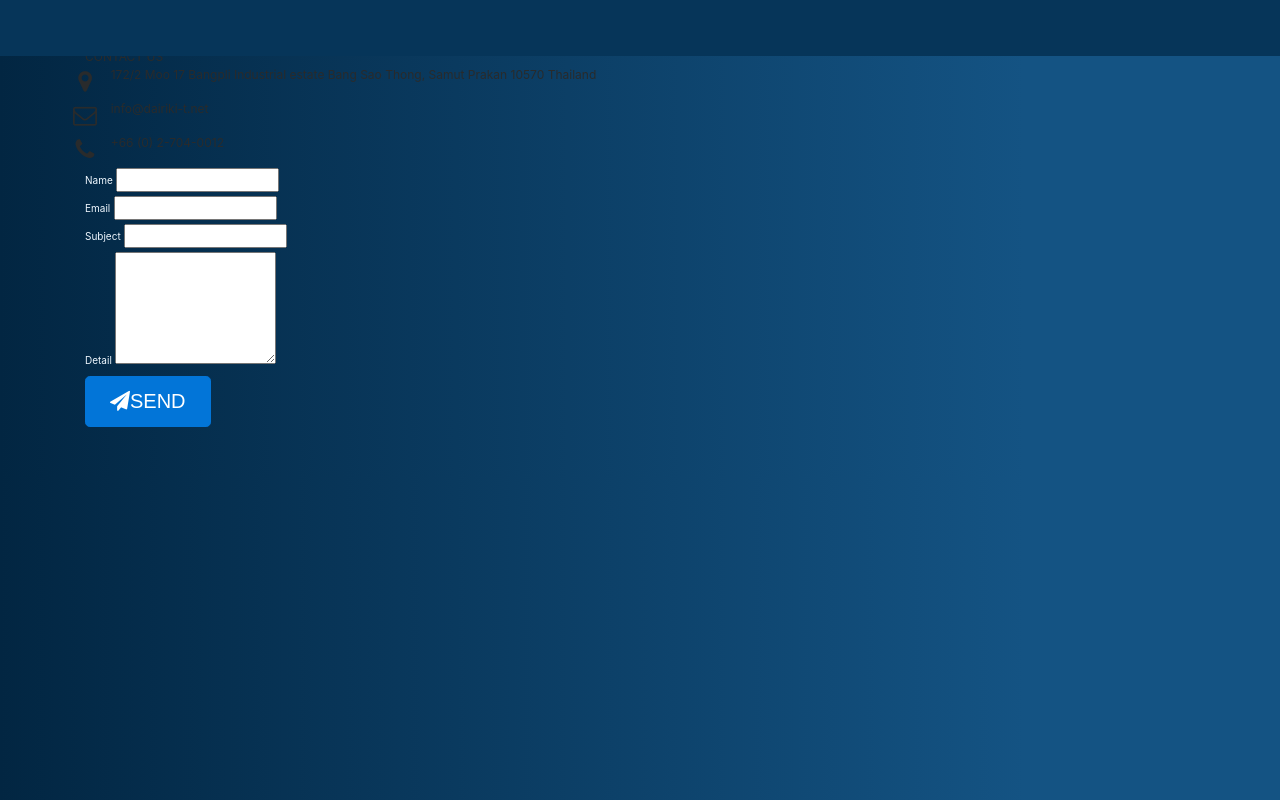
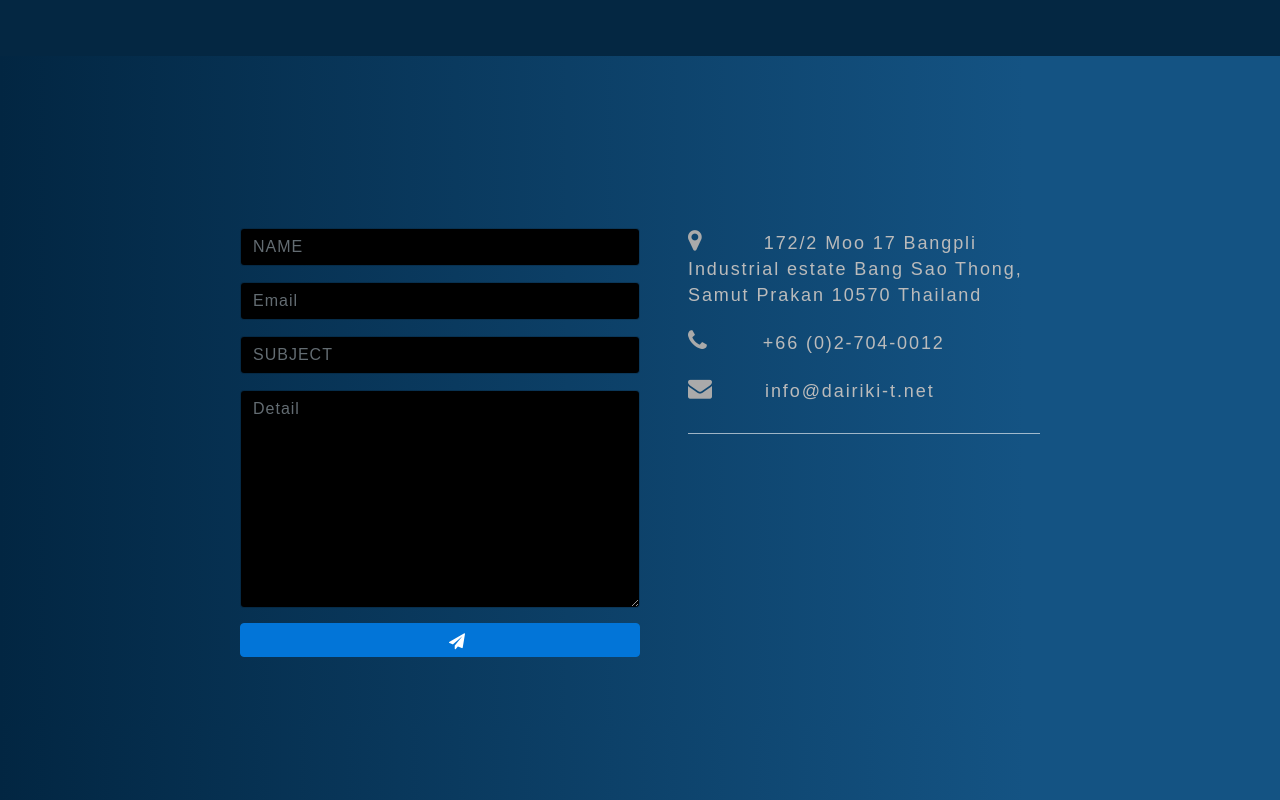
Before and after one commit to chonlatee11/dairiki-web-project, a Django app: page /contact/ in a window 1280 px wide. Run offline with Django 4.2, Linux system fonts and the light colour scheme; some libraries are stand-ins or nearby versions.

Commit message:
contact
ทำหน้า contact

```diff
--- a/project/home/template/home/base.html
+++ b/project/home/template/home/base.html
@@ -15,7 +15,7 @@
 </head>
 
     <header>
-        <nav style="background-color: #063559;" class="navbar navbar-expand-md navbar-dark fixed-top">
+        <nav style="background-color: #042742; font-family: 'Montserrat', sans-serif; font-size: 18px;letter-spacing: 1.4px; width: 700;" class="navbar navbar-expand-md navbar-dark fixed-top">
           <button class="navbar-toggler" type="button" data-toggle="collapse" data-target="#navbarCollapse" aria-controls="navbarCollapse" aria-expanded="false" aria-label="Toggle navigation">
             <span class="navbar-toggler-icon"></span>
           </button>
@@ -34,10 +34,10 @@
                 <a class="nav-link" href="{% url 'Equipment' %}">Equipment <span class="sr-only">(current)</span></a>
               </li>
               <li class="nav-item active">
-                <a class="nav-link" href="{% url 'Parent' %}">Parent <span class="sr-only">(current)</span></a>
+                <a class="nav-link" href="{% url 'Location' %}">Location <span class="sr-only">(current)</span></a>
               </li>
               <li class="nav-item active">
-                <a class="nav-link" href="{% url 'Location' %}">Location <span class="sr-only">(current)</span></a>
+                <a class="nav-link" href="{% url 'Contact' %}">Contact us <span class="sr-only">(current)</span></a>
               </li>
             </ul>
           </div>
--- a/project/home/template/home/contact.html
+++ b/project/home/template/home/contact.html
@@ -51,71 +51,317 @@ body {
   background: linear-gradient(to right, #022642 0%, #145383 80%);
   font-size: 12px;
 }
+#contact {
+  width: 100%;
+  height: 100%;
+}
+
+.section-header {
+  text-align: center;
+  margin: 0 auto;
+  padding: 40px 0;
+  font: 300 60px 'Montserrat', sans-serif;
+  color: #fff;
+  text-transform: uppercase;
+  letter-spacing: 6px;
+}
+
+.contact-wrapper {
+  display: flex;
+  flex-direction: row;
+  justify-content: space-between;
+  margin: 0 auto;
+  padding: 20px;
+  position: relative;
+  max-width: 840px;
+}
+
+/* Left contact page */
+.form-horizontal {
+  /*float: left;*/
+  max-width: 400px;
+  font-family: 'Montserrat', sans-serif;
+  font-weight: 400;
+}
+
+.form-control,
+textarea {
+  max-width: 400px;
+  background-color: #000;
+  color: #fff;
+  letter-spacing: 1px;
+}
+
+.send-button {
+  margin-top: 15px;
+  height: 34px;
+  width: 400px;
+  overflow: hidden;
+  transition: all .2s ease-in-out;
+}
+
+.alt-send-button {
+  width: 400px;
+  height: 34px;
+  transition: all .2s ease-in-out;
+}
+
+.send-text {
+  display: block;
+  margin-top: 10px;
+  font: 700 12px 'Montserrat', sans-serif;
+  letter-spacing: 2px;
+}
+
+.alt-send-button:hover {
+  transform: translate3d(0px, -29px, 0px);
+}
+
+/* Begin Right Contact Page */
+.direct-contact-container {
+  max-width: 400px;
+  /*border: chartreuse solid;*/
+  margin-left:  3rem;
+}
+
+/* Location, Phone, Email Section */
+.contact-list {
+  list-style-type: none;
+  margin-left: -30px;
+  padding-right: 0px;
+  padding-left: 30px;
+}
+
+.list-item {
+  line-height: 4;
+  color: #aaa;
+}
+
+.contact-text {
+  font: 300 18px 'Montserrat', sans-serif;
+  letter-spacing: 1.9px;
+  color: #bbb;
+}
+
+.place {
+  margin-left: 62px;
+}
+
+.phone {
+  margin-left: 56px;
+}
+
+.gmail {
+  margin-left: 53px;
+}
+
+.contact-text a {
+  color: #bbb;
+  text-decoration: none;
+  transition-duration: 0.2s;
+}
+
+.contact-text a:hover {
+  color: #fff;
+  text-decoration: none;
+}
+
+
+/* Social Media Icons */
+.social-media-list {
+  position: relative;
+  font-size: 22px;
+  text-align: center;
+  width: 100%;
+  margin: 0 auto;
+  padding: 0;
+}
+
+.social-media-list li a {
+  color: #fff;
+}
+
+.social-media-list li {
+  position: relative;
+  display: inline-block;
+  height: 60px;
+  width: 60px;
+  margin: 10px 3px;
+  line-height: 60px;
+  border-radius: 50%;
+  color: #fff;
+  background-color: rgb(27,27,27);
+  cursor: pointer;
+  transition: all .2s ease-in-out;
+}
+
+.social-media-list li:after {
+  content: '';
+  position: absolute;
+  top: 0;
+  left: 0;
+  width: 60px;
+  height: 60px;
+  line-height: 60px;
+  border-radius: 50%;
+  opacity: 0;
+  box-shadow: 0 0 0 1px #fff;
+  transition: all .2s ease-in-out;
+}
+
+.social-media-list li:hover {
+  background-color: #fff;
+}
+
+.social-media-list li:hover:after {
+  opacity: 1;
+  transform: scale(1.12);
+  transition-timing-function: cubic-bezier(0.37,0.74,0.15,1.65);
+}
+
+.social-media-list li:hover a {
+  color: #000;
+}
+
+.copyright {
+  font: 200 14px 'Oswald', sans-serif;
+  color: #555;
+  letter-spacing: 1px;
+  text-align: center;
+}
+
+hr {
+  border-color: rgba(255,255,255,.6);
+}
+
+/* Begin Media Queries*/
+@media screen and (max-width: 850px) {
+  .contact-wrapper {
+    display: flex;
+    flex-direction: column;
+  }
+  .direct-contact-container, .form-horizontal {
+    margin: 0 auto;
+  }
+
+  .direct-contact-container {
+    margin-top: 60px;
+    max-width: 300px;
+  }
+  .social-media-list li {
+    height: 60px;
+    width: 60px;
+    line-height: 60px;
+  }
+  .social-media-list li:after {
+    width: 60px;
+    height: 60px;
+    line-height: 60px;
+  }
+}
+
+@media screen and (max-width: 569px) {
+
+  .direct-contact-container, .form-wrapper {
+    float: none;
+    margin: 0 auto;
+  }
+  .form-control, textarea {
+
+    margin: 0 auto;
+  }
+
+
+  .name, .email, textarea {
+    width: 280px;
+  }
+
+  .direct-contact-container {
+    margin-top: 60px;
+    max-width: 280px;
+  }
+  .social-media-list {
+    left: 0;
+  }
+  .social-media-list li {
+    height: 55px;
+    width: 55px;
+    line-height: 55px;
+    font-size: 2rem;
+  }
+  .social-media-list li:after {
+    width: 55px;
+    height: 55px;
+    line-height: 55px;
+  }
+
+}
+
+@media screen and (max-width: 410px) {
+  .send-button {
+    width: 99%;
+  }
+}
 </style>
 <body>
-<div class="background responetablet">
-    <div class="container responetablet">
-      <div class="screen">
-        <div class="screen-header">
-          <div class="screen-header-left">
-            <div class="screen-header-button close"></div>
-            <div class="screen-header-button maximize"></div>
-            <div class="screen-header-button minimize"></div>
-          </div>
-          <div class="screen-header-right">
-            <div class="screen-header-ellipsis"></div>
-            <div class="screen-header-ellipsis"></div>
-            <div class="screen-header-ellipsis"></div>
+<div class="container" style="margin-top: 10rem;">
+  <section id="contact">
+    <div class="contact-wrapper">
+
+    <!-- Left contact page -->
+
+      <form id="ContactFrom" class="form-horizontal" role="form" name="ContactFrom" method="POST">
+        {% csrf_token %}
+        <div class="form-group">
+          <div class="col-sm-12" style="padding: 0%;">
+            <input type="text" class="form-control" id="name" placeholder="NAME" name="name">
           </div>
         </div>
-        <div class="screen-body responetablet">
-          <div class="screen-body-item left responetablet">
-            <div class="app-title responetablet">
-              <span>CONTACT US</span>
-            </div>
-            <div class="app-contact responetablet">
-              <ul class="fa-ul responetablet">
-                <li><i class="fa-li fa fa-map-marker fa-2x"></i><p>172/2 Moo 17 Bangpli Industrial estate Bang Sao Thong, Samut Prakan 10570 Thailand</p></li>
-                <li><i class="fa-li fa fa-envelope-o fa-2x"></i><p>info@dairiki-t.net</p></li>
-                <li><i class="fa-li fa fa-phone fa-2x"></i><p>+66 (0) 2-704-0012</p></li>
-              </ul>
-            </div>
-          </div>
-          <div class="screen-body-item">
-              <form method="POST" id="ContactFrom responetablet">
 
-                <div class="app-form">
-                    <div class="app-form-group">
-                      <label for="name" style="font-size: smaller;color: aliceblue;">Name</label>
-                      <input type="text" class="app-form-control" name="name" id="name">
-                    </div>
-                    <div class="app-form-group">
-                      <label for="email" style="font-size: smaller;color: aliceblue;">Email</label>
-                      <input type="email" class="app-form-control"  name="email" id="email">
-                    </div>
-                    <div class="app-form-group">
-                      <label for="name" style="font-size: smaller;color: aliceblue;">Subject</label>
-                      <input type="text" class="app-form-control"  name="subject" id="subject">
-                    </div>
-                    <div class="app-form-group message">
-                      <label for="name" style="font-size: smaller;color: aliceblue;">Detail</label>
-                      <textarea class="app-form-control" name="detail" style="height: 7rem;" id="detail"></textarea>
-                    </div>
-                    <div class="app-form-group buttons">
-                      <button class="btn btn-primary btn-lg" id="submit" type="submit" value="SEND">
-                        <div class="send-button">
-                          <div class="alt-send-button">
-                            <i class='fa fa-paper-plane' style='color: rgb(255, 255, 255);margin-left: auto; margin-right: auto;'></i><span class="send-text">SEND</span>
-                          </div>
-                        </div>
-                        </button>
-                    </div>
-                  </div>
-              </form>
+        <div class="form-group">
+          <div class="col-sm-12" style="padding: 0%;">
+            <input type="email" class="form-control" id="email" placeholder="Email" name="email">
           </div>
         </div>
-      </div>
+
+        <div class="form-group" >
+          <div class="col-sm-12" style="padding: 0%">
+            <input type="text" class="form-control" id="subject" placeholder="SUBJECT" name="subject">
+          </div>
+        </div>
+
+        <textarea class="form-control" rows="10" placeholder="Detail" name="detail" id="detail"></textarea>
+
+        <button class="btn btn-primary send-button" id="submit" type="submit" value="submit" name="submit">
+          <div class="alt-send-button">
+            <i class="fa fa-paper-plane"></i><span class="send-text">SEND</span>
+          </div>
+
+        </button>
+
+      </form>
+
+    <!-- Left contact page -->
+
+        <div class="direct-contact-container">
+
+          <ul class="contact-list">
+            <li class="list-item"><i class="fa fa-map-marker fa-2x"><span class="contact-text place">172/2 Moo 17 Bangpli Industrial estate
+              Bang Sao Thong, Samut Prakan 10570
+              Thailand</span></i></li>
+
+            <li class="list-item"><i class="fa fa-phone fa-2x"><span class="contact-text phone"><a href="tel:+66 (0)2-704-0012" title="Give me a call">+66 (0)2-704-0012</a></span></i></li>
+
+            <li class="list-item"><i class="fa fa-envelope fa-2x"><span class="contact-text gmail"><a href="mailto:info@dairiki-t.net" title="Send me an email">info@dairiki-t.net</a></span></i></li>
+
+          </ul>
+          <hr>
+
+        </div>
+
     </div>
-  </div>
+
+  </section>
+</div>
   </body>
 {% endblock content %}
```
Also changed, not shown: project/db.sqlite3.
